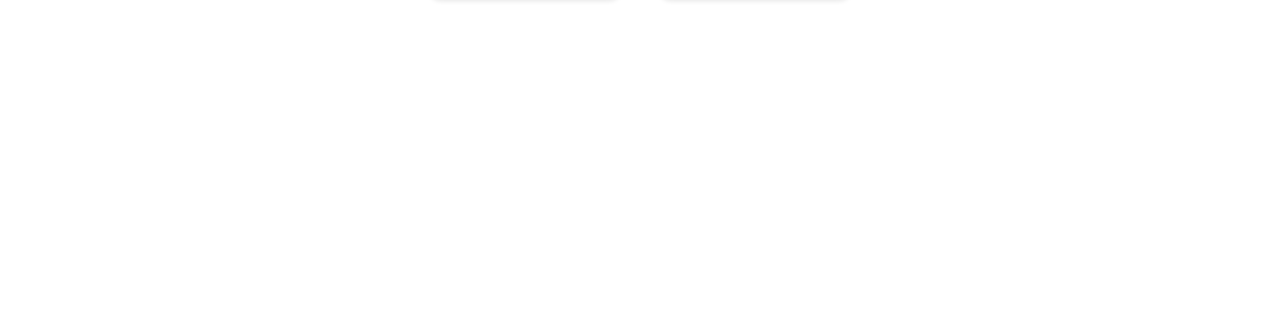
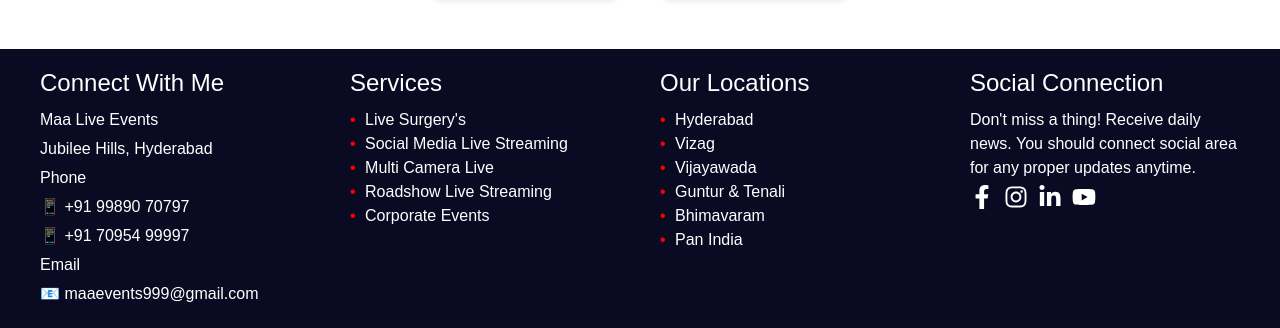
Before and after one commit to Sivaraman-Ravichandran/Findoc_frontend, a React (Create React App) app in the folder findoc/: page /home in a window 1280 px wide. Shown: the part 2254-2582 px from the top of the page. Before the commit the page ends 2303 px from the top, so only its background shows below. Built offline with nearby package versions, Linux system fonts and the light colour scheme.

Commit message:
last changes to be commited

```diff
--- /dev/null
+++ b/findoc/src/Component/Footer.css
@@ -0,0 +1,48 @@
+.about-us {
+    display: flex;
+    justify-content: space-around;
+    background-color: #0a0a23;
+    color: #fff;
+    padding: 20px;
+}
+
+.about-us__section {
+    flex: 1;
+    margin: 0 20px;
+}
+
+.about-us__section h3 {
+    font-size: 1.5em;
+    margin-bottom: 10px;
+}
+
+.about-us__section p,
+.about-us__section ul {
+    margin: 5px 0;
+}
+
+.about-us__section ul {
+    list-style-type: none;
+    padding: 0;
+}
+
+.about-us__section ul li::before {
+    content: '• ';
+    color: red;
+    margin-right: 5px;
+}
+
+.social-icons {
+    display: flex;
+    gap: 10px;
+    font-size: 1.5em;
+}
+
+.social-icons svg {
+    cursor: pointer;
+    transition: color 0.3s;
+}
+
+.social-icons svg:hover {
+    color: #007bff;
+}
--- a/findoc/src/Component/Footer.js
+++ b/findoc/src/Component/Footer.js
@@ -0,0 +1,53 @@
+import React from 'react';
+import './Footer.css';
+import { FaFacebookF, FaInstagram, FaLinkedinIn, FaYoutube } from 'react-icons/fa';
+
+const AboutUs = () => {
+    return (
+        <div className="about-us">
+            <div className="about-us__section">
+                <h3>Connect With Me</h3>
+                <p>Maa Live Events</p>
+                <p>Jubilee Hills, Hyderabad</p>
+                <p>Phone</p>
+                <p>📱 +91 99890 70797</p>
+                <p>📱 +91 70954 99997</p>
+                <p>Email</p>
+                <p>📧 maaevents999@gmail.com</p>
+            </div>
+            <div className="about-us__section">
+                <h3>Services</h3>
+                <ul>
+                    <li>Live Surgery's</li>
+                    <li>Social Media Live Streaming</li>
+                    <li>Multi Camera Live</li>
+                    <li>Roadshow Live Streaming</li>
+                    <li>Corporate Events</li>
+                </ul>
+            </div>
+            <div className="about-us__section">
+                <h3>Our Locations</h3>
+                <ul>
+                    <li>Hyderabad</li>
+                    <li>Vizag</li>
+                    <li>Vijayawada</li>
+                    <li>Guntur & Tenali</li>
+                    <li>Bhimavaram</li>
+                    <li>Pan India</li>
+                </ul>
+            </div>
+            <div className="about-us__section">
+                <h3>Social Connection</h3>
+                <p>Don't miss a thing! Receive daily news. You should connect social area for any proper updates anytime.</p>
+                <div className="social-icons">
+                    <FaFacebookF />
+                    <FaInstagram />
+                    <FaLinkedinIn />
+                    <FaYoutube />
+                </div>
+            </div>
+        </div>
+    );
+}
+
+export default AboutUs;
--- a/findoc/src/Page/Doctorreview.js
+++ b/findoc/src/Page/Doctorreview.js
@@ -1,12 +1,13 @@
 import React from 'react'
 import "./Doctorreview.css"
+import review from '../assets/person-circle.svg';
 const Doctorreview = ({item}) => {
   return (
     <>
     <div className='Review'>
     <h1 className="rev">Review</h1>
     <div className="Rcard">
-      <img src={item.rimg} style={{width:"80px",height:"80px",borderRadius:"60px",marginLeft:"15px",marginTop:"21px"}} alt='error'></img>
+      <img src={review} style={{width:"80px",height:"80px",borderRadius:"60px",marginLeft:"15px",marginTop:"21px"}} alt='error'></img>
       <h2 className="RheadF">{item.rname}</h2>
       <p className="Rsubhead">{item.rdate}</p>
       <p className="Ryear">{item.rdesc}</p>
--- a/findoc/src/Page/Doctors.js
+++ b/findoc/src/Page/Doctors.js
@@ -4,6 +4,7 @@
 import DoctorCard from "../Component/DoctorCard";
 import "./Doctors.css";
 import NavBar from "./NavBar";
+import Footer from '../Component/Footer';
 
 const Doctors = () => {
   const [searchTerm, setSearchTerm] = useState("");
@@ -12,7 +13,6 @@
   const [error, setError] = useState(null);
 
   useEffect(() => {
-    // Fetch doctors data from an API
     axios
       .get("http://localhost:8080/doctorCardGet")
       .then((response) => {
@@ -31,9 +31,9 @@
 
   const filteredDoctors = doctorsData.filter(
     (doctor) =>
-      doctor.name.toLowerCase().includes(searchTerm.toLowerCase()) ||
-      doctor.specialty.toLowerCase().includes(searchTerm.toLowerCase()) ||
-      doctor.location.toLowerCase().includes(searchTerm.toLowerCase())
+      doctor.name?.toLowerCase().includes(searchTerm.toLowerCase()) ||
+      doctor.specialty?.toLowerCase().includes(searchTerm.toLowerCase()) ||
+      doctor.location?.toLowerCase().includes(searchTerm.toLowerCase())
   );
 
   return (
@@ -62,6 +62,7 @@
           </div>
         )}
       </div>
+      <Footer />
     </>
   );
 };
--- a/findoc/src/Page/Events.js
+++ b/findoc/src/Page/Events.js
@@ -5,6 +5,7 @@
 import NewsSlideshow from "../Component/NewsCard";
 import "./Events.css";
 import NavBar from "./NavBar";
+import Footer from '../Component/Footer';
 const Events = () => {
   const [events, setEvents] = useState([]);
   const [news, setNews] = useState([]);
@@ -28,21 +29,21 @@
       {
         title: "Vaccination Drive",
         date: "2024-07-29",
-        location: "Town Hall",
+        location: "USA",
+        description: "Get vaccinated for free.",
+        image: "https://graph.org/file/b0e894be7bf70ef6a53e8.jpg", // Add image path
+      },
+      {
+        title: "Vaccination Drive",
+        date: "2024-10-02",
+        location: "France",
         description: "Get vaccinated for free.",
         image: "https://graph.org/file/b0e894be7bf70ef6a53e8.jpg", // Add image path
       },
       {
         title: "Vaccination Drive",
         date: "2024-09-20",
-        location: "Town Hall",
-        description: "Get vaccinated for free.",
-        image: "https://graph.org/file/b0e894be7bf70ef6a53e8.jpg", // Add image path
-      },
-      {
-        title: "Vaccination Drive",
-        date: "2024-09-20",
-        location: "Town Hall",
+        location: "Germany",
         description: "Get vaccinated for free.",
         image: "https://graph.org/file/b0e894be7bf70ef6a53e8.jpg", // Add image path
       },
@@ -66,7 +67,7 @@
       },
       {
         title: "COVID-19 Vaccination Drive",
-        date: "2024-07-25",
+        date: "2024-09-20",
         image:"",
         content:
           "A mass COVID-19 vaccination drive will take place this weekend.",
@@ -105,6 +106,7 @@
         <h1>Medical News</h1>
         <NewsSlideshow newsItems={news} />
       </div>
+      <Footer/>
     </>
   );
 };
--- a/findoc/src/Page/Experience.css
+++ b/findoc/src/Page/Experience.css
@@ -3,7 +3,7 @@
 }
 .Ecard{
     width: 750px;
-    height: 190px;
+    height: 250px;
     margin-left: 47px;
     box-shadow:0 4px 8px 3px rgba(0, 0, 0, 0.2);
     border-radius: 20px;
--- a/findoc/src/Page/Experience.js
+++ b/findoc/src/Page/Experience.js
@@ -1,11 +1,12 @@
 import React from 'react'
 import "./Experience.css"
+import expr from '../assets/Hospital.png';
 const Experience = ({item}) => {
   return (
     <>
     <h1 className="exp">Experience</h1>
       <div className="Ecard">
-      <img src={item.eimg} style={{width:"80px",height:"80px",borderRadius:"60px",marginLeft:"15px",marginTop:"21px"}} alt='error'></img>
+      <img src={expr} style={{width:"80px",height:"80px",borderRadius:"60px",marginLeft:"15px",marginTop:"21px"}} alt='error'></img>
       <h2 className="EheadF">{item.ehname}</h2>
       <p className="Esubhead">ENT Doctor - {item.erole}</p>
       <p className="Eyear">{item.eduration
--- a/findoc/src/Page/Home.js
+++ b/findoc/src/Page/Home.js
@@ -5,6 +5,7 @@
 import "../Component/DoctorCard.css";
 import "../Component/HospitalCard.css";
 import NavBar from "./NavBar";
+import Footer from '../Component/Footer';
 const topRatedHospitals = [
   {
     id: 1,
@@ -89,6 +90,7 @@
           ))}
         </div>
       </div>
+      <Footer/>
     </>
   );
 };
--- a/findoc/src/Page/Hospital.js
+++ b/findoc/src/Page/Hospital.js
@@ -3,7 +3,7 @@
 import HospitalCard from "../Component/HospitalCard";
 import "./Hospital.css";
 import NavBar from "./NavBar";
-
+import Footer from '../Component/Footer';
 const Hospital = () => {
   const [searchTerm, setSearchTerm] = useState("");
   const [hospitals, setHospitals] = useState([]);
@@ -69,6 +69,7 @@
           )}
         </div>
       </div>
+      <Footer/>
     </>
   );
 };
--- a/findoc/src/Page/Specialist.js
+++ b/findoc/src/Page/Specialist.js
@@ -2,6 +2,7 @@
 import SpecialistCard from "../Component/SpecialListCard";
 import "./Specialist.css";
 import NavBar from "./NavBar";
+import Footer from '../Component/Footer';
 const specialties = [
   {
     id: 1,
@@ -72,6 +73,7 @@
         ))}
       </div>
     </div>
+    <Footer/>
     </>
   );
 };
```
